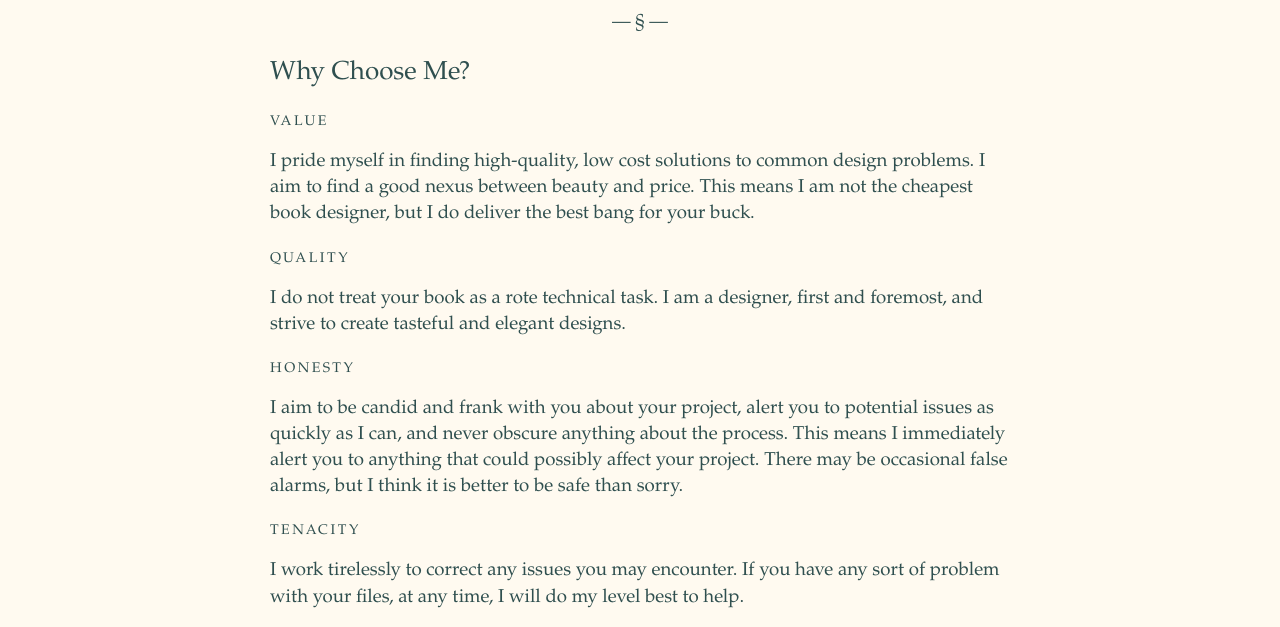
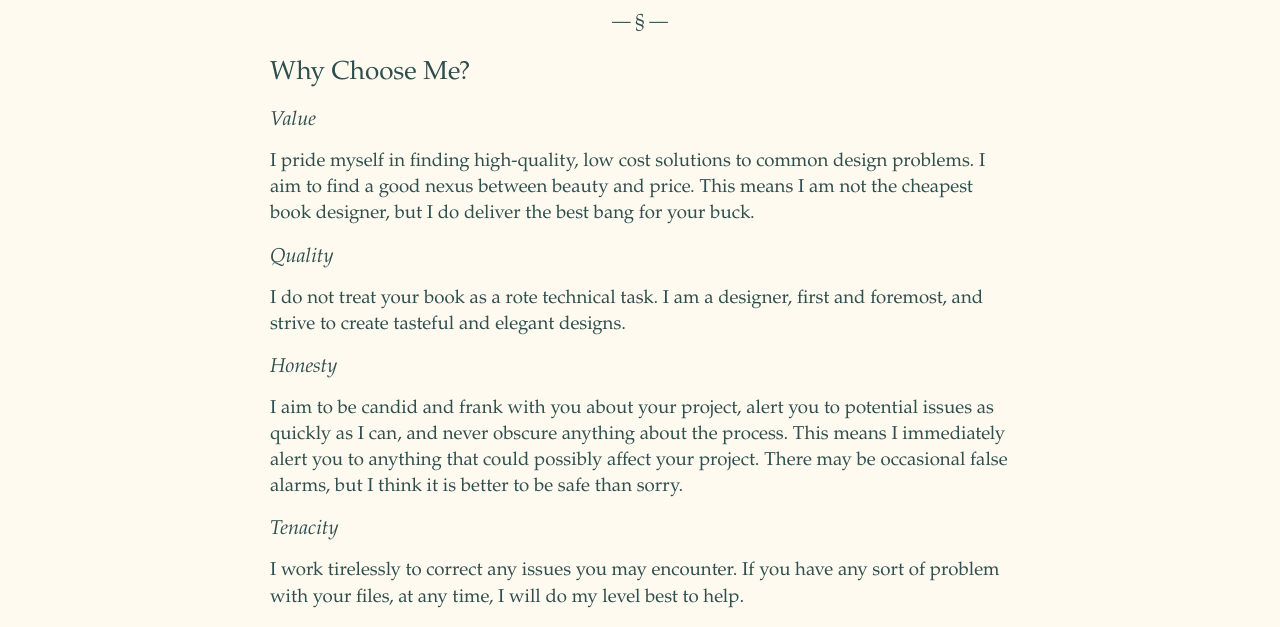
Before and after one commit to phillipgessert/phillipgessert.github.io, a Jekyll site: the page built from index.md, in a window 1280 px wide. Shown: the part 787-1414 px from the top of the page. Built offline with Jekyll 4.4.1, drawn with Linux system fonts in a browser that asks for light colours.

Commit message:
changed FAQ and point of diff style

```diff
--- a/_layouts/default.html
+++ b/_layouts/default.html
@@ -1,12 +1,18 @@
 <!DOCTYPE html>
 <html>
-
   {% include head.html %}
-
   <body>
-
+    <!-- Google Tag Manager -->
+    <noscript><iframe src="//www.googletagmanager.com/ns.html?id=GTM-KWMCDM"
+    height="0" width="0" style="display:none;visibility:hidden"></iframe></noscript>
+    <script>(function(w,d,s,l,i){w[l]=w[l]||[];w[l].push({'gtm.start':
+    new Date().getTime(),event:'gtm.js'});var f=d.getElementsByTagName(s)[0],
+    j=d.createElement(s),dl=l!='dataLayer'?'&l='+l:'';j.async=true;j.src=
+    '//www.googletagmanager.com/gtm.js?id='+i+dl;f.parentNode.insertBefore(j,f);
+    })(window,document,'script','dataLayer','GTM-KWMCDM');</script>
+    <!-- End Google Tag Manager -->
     {% include header.html %}
-     {% include sidebar.html %}
+    {% include sidebar.html %}
     <div class="page-content">
       <div class="wrapper">
         {{ content }}
@@ -14,7 +20,5 @@
     </div>
 
     {% include footer.html %}
-
   </body>
-
 </html>
--- a/_sass/_custom.scss
+++ b/_sass/_custom.scss
@@ -362,10 +362,11 @@
 }
 
 h4 {
-	text-transform: lowercase;
-	font-size: $small-font-size;
-	font-variant: small-caps;
-	letter-spacing: .125em;
+	//text-transform: lowercase;
+	//font-size: $small-font-size;
+	//font-variant: small-caps;
+	//letter-spacing: .125em;
+	font-style: italic;
 }
 
 // typogruby
```
Also changed, not shown: faq.md (+3 -0 lines).
